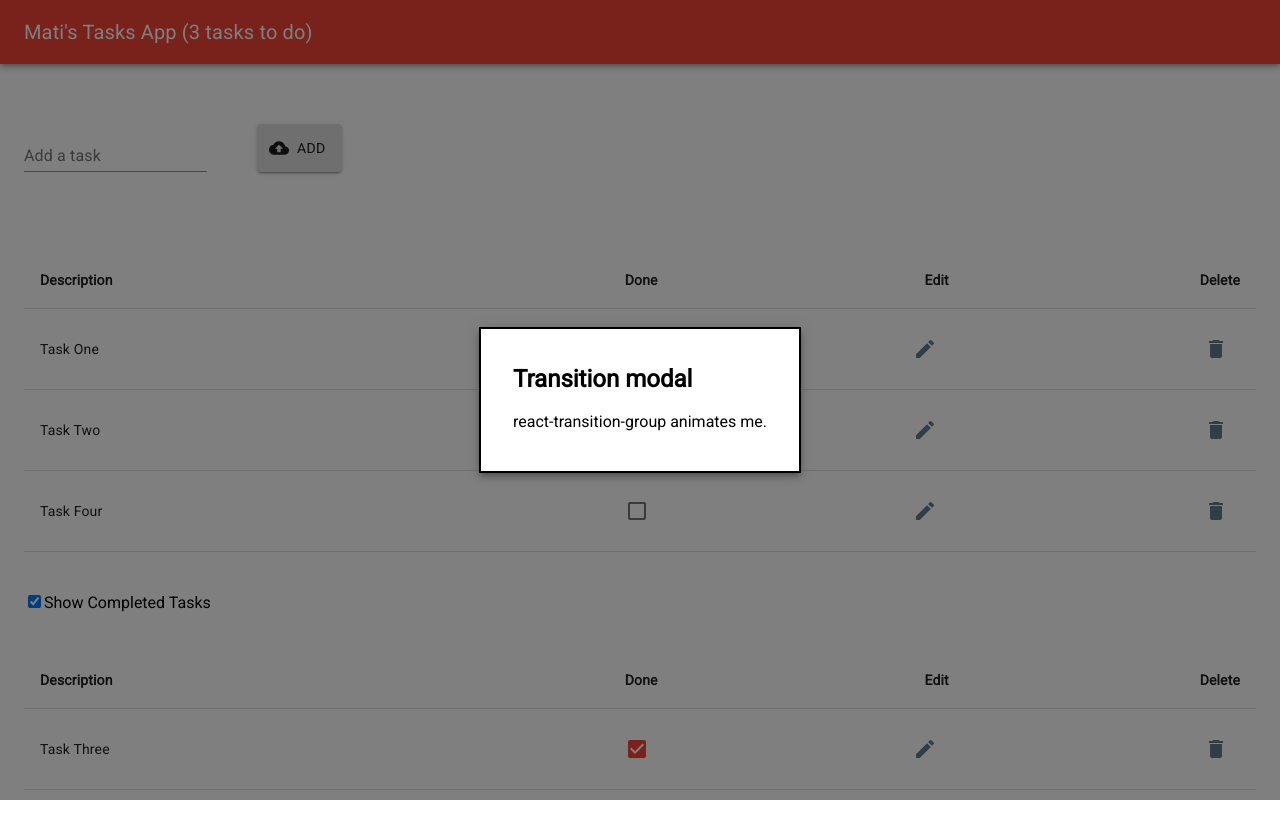
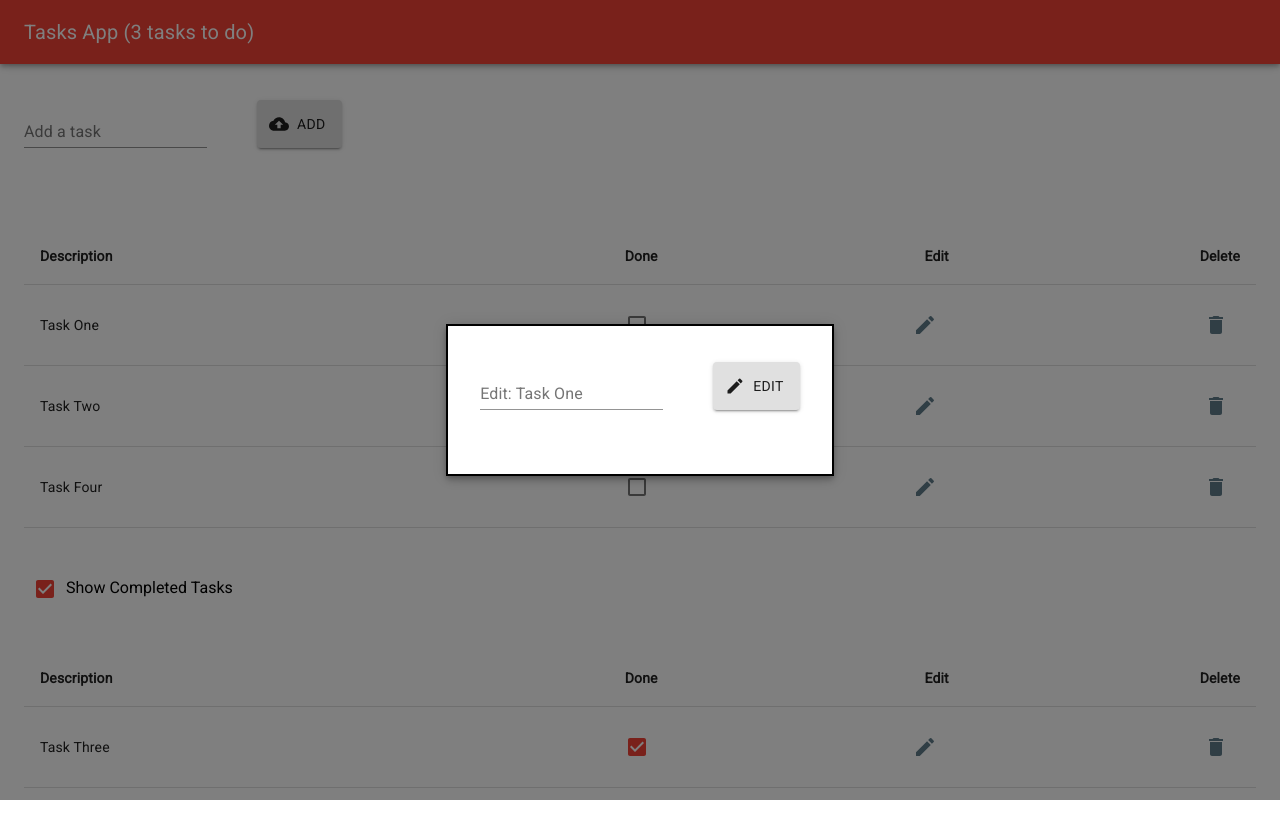
Before and after one commit to matias8588/react-16-todo-app, a React (Create React App) app: page / in a window 1280 px wide. Both pictures are taken after a click on the button 924 px from the left and 349 px from the top of the page. Built offline with nearby package versions, Linux system fonts and the light colour scheme.

Commit message:
Finish editor component

```diff
--- a/src/App.tsx
+++ b/src/App.tsx
@@ -31,7 +31,6 @@ const useStyles = makeStyles((theme: Theme) =>
 );
 
 function App() {
-  const [userName, setUserName] = useState("Mati");
   const [taskItems, setTaskItems] = useState([
     {
       name: "Task one",
@@ -61,7 +60,6 @@ function App() {
     if (data != null) {
       setTaskItems(JSON.parse(data));
     } else {
-      setUserName("Mati");
       setTaskItems([
         { name: "Task One", edit: false, done: false },
         { name: "Task Two", edit: false, done: false },
@@ -83,6 +81,14 @@ function App() {
         { name: taskName, edit: false, done: false },
       ]);
     }
+  };
+
+  const updateTask = (taskName: any, actualTask: any) => {
+    setTaskItems(
+      taskItems.map(t =>
+        t.name === actualTask ? { ...t, name: taskName } : t,
+      ),
+    );
   };
 
   const toggleTask = (task: any) => {
@@ -114,6 +120,7 @@ function App() {
           task={task}
           toggleTask={toggleTask}
           deleteTask={deleteTask}
+          updateCallback={updateTask}
         />
       ));
 
@@ -121,7 +128,7 @@ function App() {
   return (
     <>
       <ThemeProvider theme={theme}>
-        <TaskBannerComponent userName={userName} taskItems={taskItems} />
+        <TaskBannerComponent taskItems={taskItems} />
         <Container>
           <TaskCreatorComponent callback={createNewTask} />
           <TableContainer className={classes.root}>
--- a/src/Components/TaskBannerComponent.tsx
+++ b/src/Components/TaskBannerComponent.tsx
@@ -12,7 +12,7 @@ const useStyles = makeStyles((theme: Theme) =>
   createStyles({
     root: {
       flexGrow: 1,
-      paddingBottom: 40,
+      paddingBottom: 80,
     },
     menuButton: {
       marginRight: theme.spacing(2),
@@ -27,11 +27,11 @@ export const TaskBannerComponent = (props: any) => {
   const classes = useStyles();
   return (
     <div className={classes.root}>
-      <AppBar position="static" color="primary">
+      <AppBar position="fixed" color="primary">
         <Toolbar>
           <Typography variant="h6">
-            {props.userName}'s Tasks App (
-            {props.taskItems.filter((t: any) => !t.done).length} tasks to do)
+            Tasks App ({props.taskItems.filter((t: any) => !t.done).length}{" "}
+            tasks to do)
           </Typography>
         </Toolbar>
       </AppBar>
--- a/src/Components/TaskRowComponent.tsx
+++ b/src/Components/TaskRowComponent.tsx
@@ -1,5 +1,12 @@
 import React, { useState } from "react";
-import { TableRow, TableCell, Checkbox, IconButton } from "@material-ui/core";
+import {
+  TableRow,
+  TableCell,
+  Checkbox,
+  IconButton,
+  TextField,
+  Button,
+} from "@material-ui/core";
 import DeleteIcon from "@material-ui/icons/Delete";
 import EditIcon from "@material-ui/icons/Edit";
 import { makeStyles, Theme, createStyles } from "@material-ui/core/styles";
@@ -20,12 +27,28 @@ const useStyles = makeStyles((theme: Theme) =>
       boxShadow: theme.shadows[5],
       padding: theme.spacing(2, 4, 3),
     },
+    root: {
+      flexGrow: 1,
+      paddingTop: 20,
+      paddingBottom: 40,
+      display: "flex",
+    },
+    button: { marginLeft: 50 },
   }),
 );
 
 export const TaskRowComponent = (props: any) => {
   const classes = useStyles();
   const [open, setOpen] = useState(false);
+  const [updateTaskName, setUpdateTaskName] = useState("");
+
+  const updateTaskValue = (e: any) => setUpdateTaskName(e.target.value);
+
+  const updateTask = () => {
+    props.updateCallback(updateTaskName, props.task.name);
+    setUpdateTaskName("");
+    handleClose();
+  };
 
   const handleOpen = () => {
     setOpen(true);
@@ -81,10 +104,24 @@ export const TaskRowComponent = (props: any) => {
       >
         <Fade in={open}>
           <div className={classes.paper}>
-            <h2 id="transition-modal-title">Transition modal</h2>
-            <p id="transition-modal-description">
-              react-transition-group animates me.
-            </p>
+            <div className={classes.root}>
+              <TextField
+                id="standard-basic"
+                label={"Edit: " + props.task.name}
+                type="text"
+                value={updateTaskName}
+                onChange={updateTaskValue}
+              />
+              <Button
+                variant="contained"
+                onClick={updateTask}
+                className={classes.button}
+                color="default"
+                startIcon={<EditIcon />}
+              >
+                Edit
+              </Button>
+            </div>
           </div>
         </Fade>
       </Modal>
--- a/src/Components/VisibilityControlComponent.tsx
+++ b/src/Components/VisibilityControlComponent.tsx
@@ -1,10 +1,11 @@
 import React from "react";
+import { Checkbox } from "@material-ui/core";
 
 export const VisibilityControlComponent = (props: any) => {
   return (
     <div>
-      <input
-        type="checkbox"
+      <Checkbox
+        color="primary"
         checked={props.isChecked}
         onChange={e => props.callback(e.target.checked)}
       />
```
